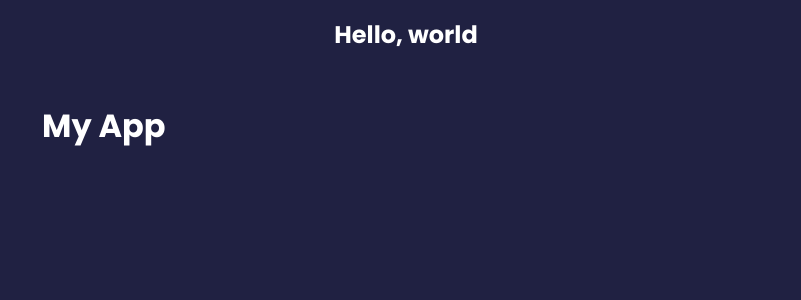
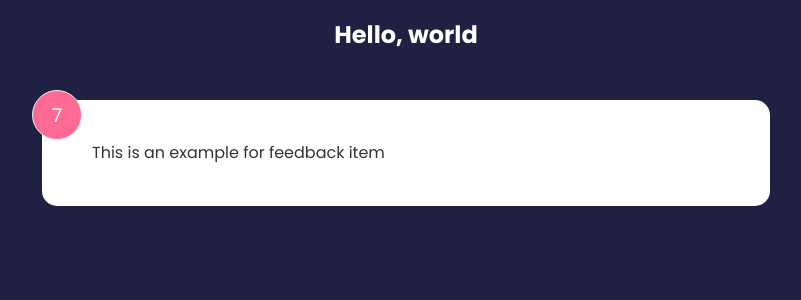
Before and after one commit to mfazans23/feedback-app, a React (Create React App) app: page / in a window 1280 px wide. Shown: the top 300 px of the page, without its empty margins (234-1035 px from the left). Built offline with nearby package versions, Linux system fonts and the light colour scheme.

Commit message:
Import FeedbackItem component to App

```diff
--- a/src/App.js
+++ b/src/App.js
@@ -1,11 +1,12 @@
 import Header from './components/Header'
+import FeedbackItem from './components/FeedbackItem'
 
 function App() {
   return (
     <>
       <Header text='Hello, world' />
       <div className='container'>
-        <h1>My App</h1>
+        <FeedbackItem />
       </div>
     </>
   )
```
